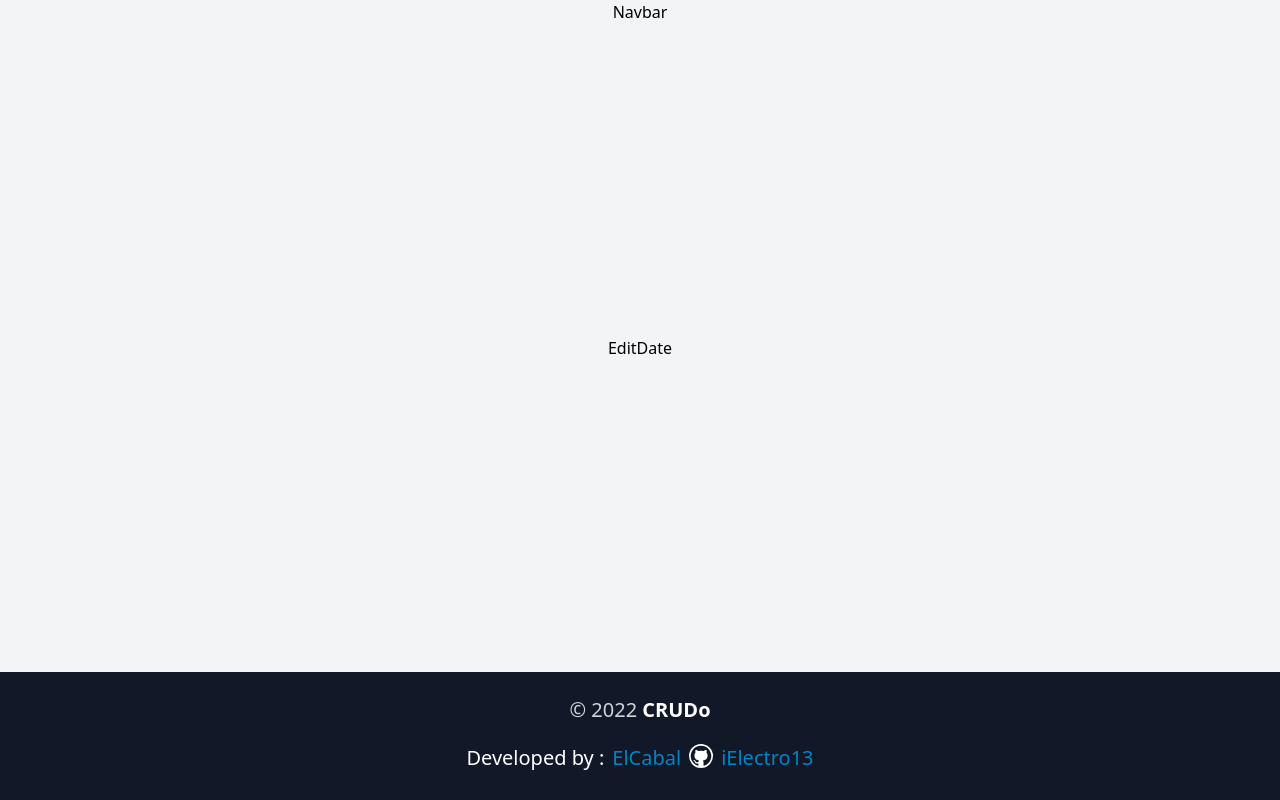
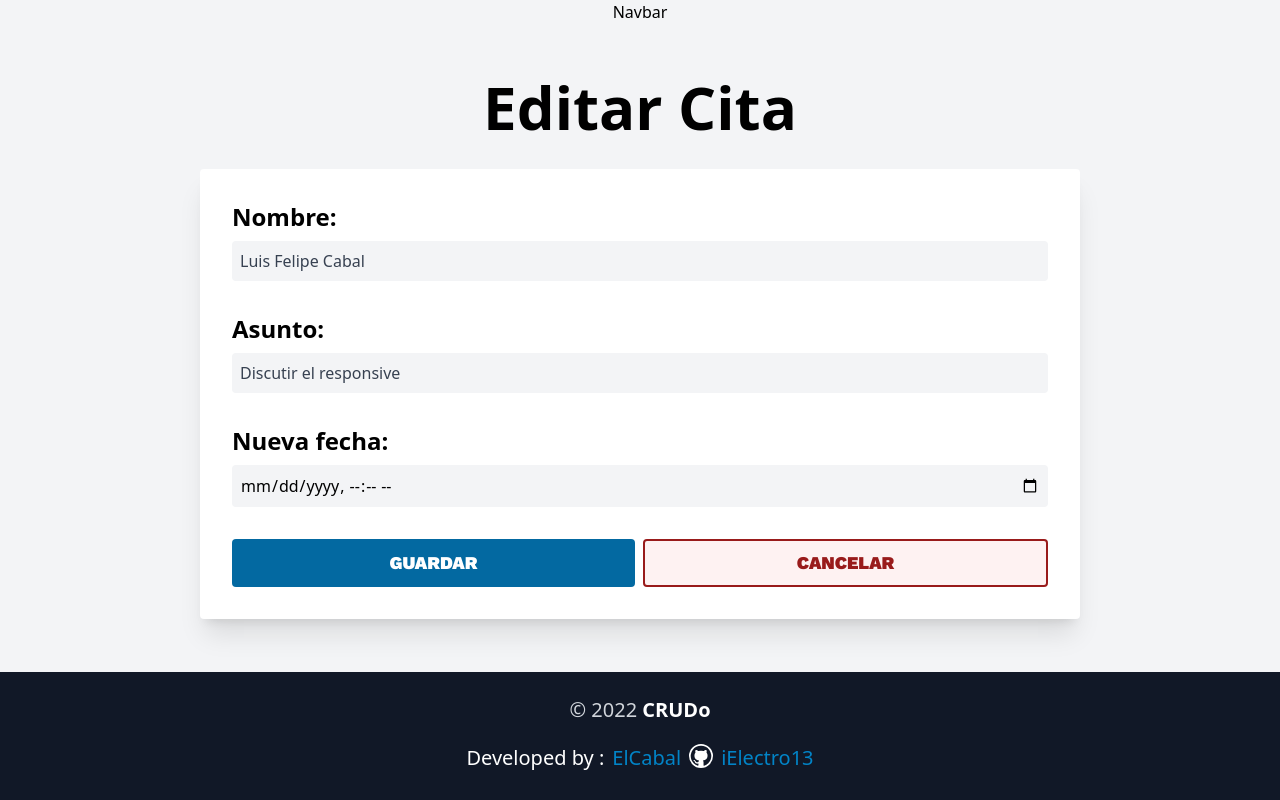
Before and after one commit to ElCabal/CRUDo-, a React (Vite) app: page /editdate in a window 1280 px wide. Built offline with nearby package versions, Linux system fonts and the light colour scheme.

Commit message:
section edit date and little changes to the footer

```diff
--- a/src/components/pages/EditDate.jsx
+++ b/src/components/pages/EditDate.jsx
@@ -1,7 +1,67 @@
 import React from "react";
+import MainLayout from "../sections/MainLayout";
 
 const EditDate = () => {
-  return <div>EditDate</div>;
+  return (
+    <MainLayout title="Editar Cita">
+      <div className="bg-white w-full p-8 rounded shadow-xl">
+        <form
+          action=""
+          className="flex flex-col gap-8 justify-center items-center"
+        >
+          <div className="flex flex-col w-full gap-2">
+            <label
+              htmlFor="name"
+              className=" font-semibold font-primary text-2xl"
+            >
+              Nombre:
+            </label>
+            <input
+              type="text"
+              id="name"
+              placeholder="Ingresar nombre"
+              className="bg-gray-100 p-2 rounded placeholder-gray-400 text-gray-700"
+              autoComplete="off"
+              value={"Luis Felipe Cabal"}
+            />
+          </div>
+          <div className="flex flex-col w-full gap-2">
+            <label
+              htmlFor="topic"
+              className=" font-semibold font-primary text-2xl "
+            >
+              Asunto:
+            </label>
+            <input
+              type="text"
+              id="topic"
+              placeholder="Ingresar asunto"
+              className="bg-gray-100 p-2 rounded placeholder-gray-400 text-gray-700"
+              autoComplete="off"
+              value={"Discutir el responsive"}
+            />
+          </div>
+          <div className="flex flex-col w-full gap-2">
+            <label
+              htmlFor="date"
+              className=" font-semibold font-primary text-2xl "
+            >
+              Nueva fecha:
+            </label>
+            <input
+              type="datetime-local"
+              id="date"
+              className="bg-gray-100 p-2 rounded placeholder-gray-400"
+            />
+          </div>
+          <div className="flex gap-2 w-full">
+            <button className="btn btn-primary">GUARDAR</button>
+            <button className="btn btn-danger">CANCELAR</button>
+          </div>
+        </form>
+      </div>
+    </MainLayout>
+  );
 };
 
 export default EditDate;
--- a/src/components/pages/NewDate.jsx
+++ b/src/components/pages/NewDate.jsx
@@ -47,7 +47,7 @@ const NewDate = () => {
               Fecha:
             </label>
             <input
-              type="date"
+              type="datetime-local"
               id="date"
               className="bg-gray-100 p-2 rounded placeholder-gray-400"
             />
--- a/src/components/sections/Footer.jsx
+++ b/src/components/sections/Footer.jsx
@@ -10,11 +10,19 @@ const Footer = () => {
       <div className="text-white font-medium">
         <p className=" flex  sm:gap-2">
           Developed by :{"     "}
-          <a className="  text-sky-600" href="https://github.com/ElCabal">
+          <a
+            className="  text-sky-600"
+            href="https://github.com/ElCabal"
+            target="_blank"
+          >
             ElCabal{" "}
           </a>
-          <VscGithub className=" inline text-2xl" />
-          <a className=" text-sky-600" href="https://github.com/iElectro13">
+          <VscGithub className="inline text-2xl" />
+          <a
+            className=" text-sky-600"
+            href="https://github.com/iElectro13"
+            target="_blank"
+          >
             {" "}
             iElectro13
           </a>
```
